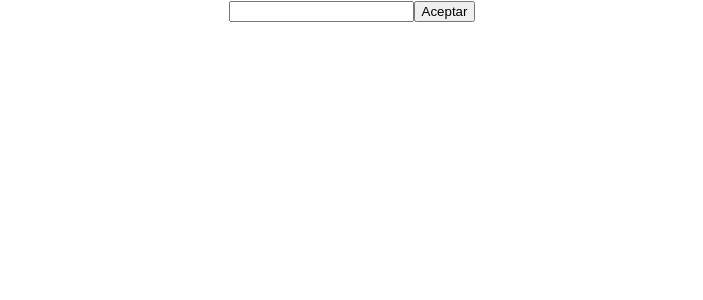
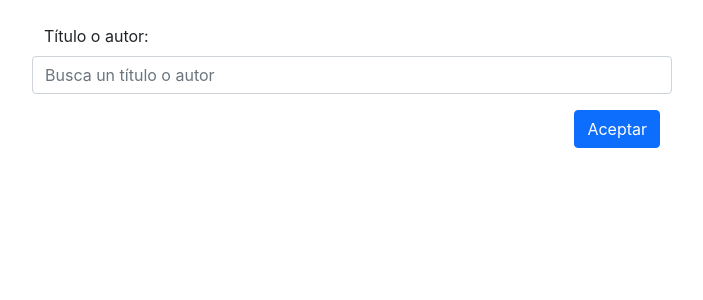
Before and after one commit to erosguerrero/ReactPad, a React (Create React App) app in the folder google-books-client/: page / in a window 1280 px wide. Shown: the top 300 px of the page, without its empty margins (288-991 px from the left). Built offline with nearby package versions, Linux system fonts and the light colour scheme.

Commit message:
Buscar libros

```diff
--- a/google-books-client/public/index.html
+++ b/google-books-client/public/index.html
@@ -3,6 +3,8 @@
   <head>
     <meta charset="utf-8" />
     <link rel="icon" href="%PUBLIC_URL%/favicon.ico" />
+    <link href="https://cdn.jsdelivr.net/npm/bootstrap@5.0.2/dist/css/bootstrap.min.css" rel="stylesheet" integrity="sha384-EVSTQN3/azprG1Anm3QDgpJLIm9Nao0Yz1ztcQTwFspd3yD65VohhpuuCOmLASjC" crossorigin="anonymous">
+
     <meta name="viewport" content="width=device-width, initial-scale=1" />
     <meta name="theme-color" content="#000000" />
     <meta
@@ -39,5 +41,7 @@
       To begin the development, run `npm start` or `yarn start`.
       To create a production bundle, use `npm run build` or `yarn build`.
     -->
+    <script src="https://cdn.jsdelivr.net/npm/bootstrap@5.0.2/dist/js/bootstrap.bundle.min.js" integrity="sha384-MrcW6ZMFYlzcLA8Nl+NtUVF0sA7MsXsP1UyJoMp4YLEuNSfAP+JcXn/tWtIaxVXM" crossorigin="anonymous"></script>
+
   </body>
 </html>
--- a/google-books-client/src/App.js
+++ b/google-books-client/src/App.js
@@ -14,26 +14,40 @@
 
     const [inputText, setInputText] = useState("");
     const [displayText, setDisplayText] = useState(false);
+
     const inputTextHandler = (e) => {
-    const value = e.target.value;
-    setDisplayText(false);
-    setInputText(value);
+      const value = e.target.value;
+      setDisplayText(false);
+      setInputText(value.trim());
     };
     const onSubmit = (e) => {
-    e.preventDefault();
-    setDisplayText(true);
+      e.preventDefault();
+      if (inputText)
+        setDisplayText(true);
     };
 
     return (
       <>
 
-      <form onSubmit={onSubmit}>
-      <input type="text"
-      onChange={inputTextHandler}></input>
-      <button type="submit">Aceptar</button>
-      </form>
+      <form className='container w-50 mt-4' onSubmit={onSubmit}>
+      <div className='row form-group'>
+        <label className='form-label text-start'>Título o autor:</label>
+        <input
+          className='form-control '
+          type="text"
+          name='titulo'
+          id='titulo'
+          placeholder='Busca un título o autor'
+          onChange={inputTextHandler}>
+        </input>
+      </div>
+      <div className='text-end mt-3'>
+        <button className='btn btn-primary' type="submit">Aceptar</button>
+      </div>
 
-      {displayText ? <h1>Buscando: {inputText}</h1> : null}
+     </form>
+
+      {displayText ? <h1 className='mt-3'>Buscando: {inputText}</h1> : null}
 
       </>
       );
```
